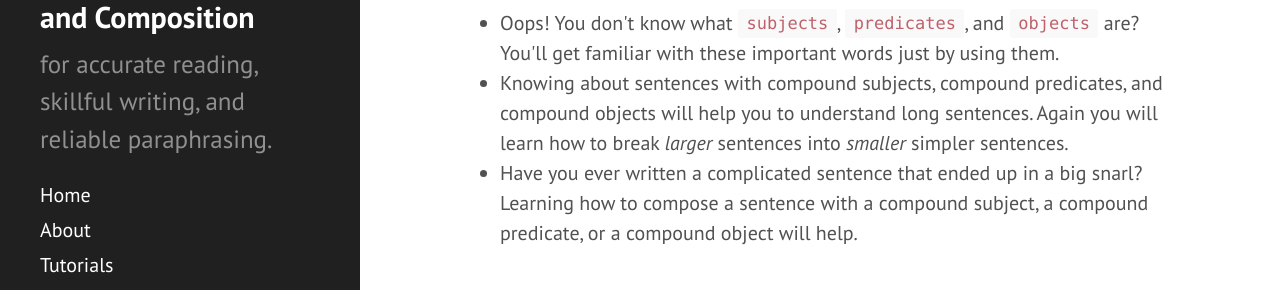
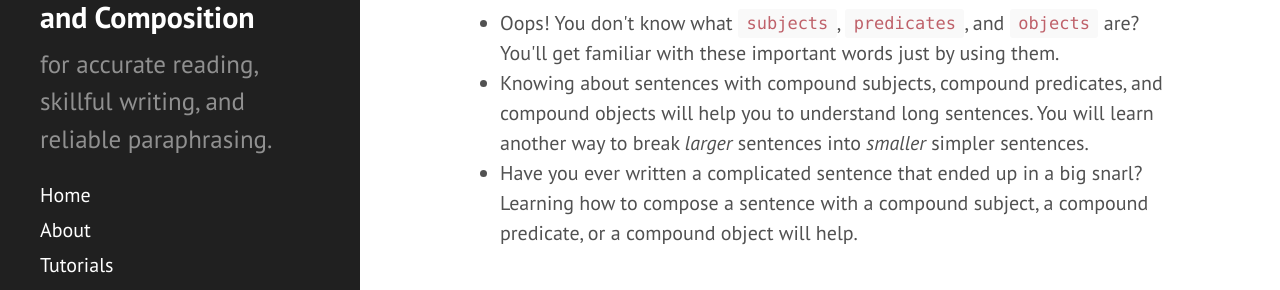
Before and after one commit to srogersact/srogersact.github.io, a Jekyll site: the page index.html, which Jekyll copies as it is, in a window 1280 px wide and 900 px high, scrolled down 523 px. Shown: the part 492-782 px from the top of the window. Built offline with Jekyll 4.4.1, drawn with Linux system fonts in a browser that asks for light colours.

Commit message:
Small change.

```diff
--- a/index.html
+++ b/index.html
@@ -107,7 +107,7 @@
 <p>Sometimes sentences have a compound subject, a compound predicate, or a compound object. </p>
 <ul>
   <li>Oops! You don't know what <code class="highlighter-rouge">subjects</code>, <code class="highlighter-rouge">predicates</code>, and <code class="highlighter-rouge">objects</code> are?  You'll get familiar with these important words just by using them.</li>
-  <li>Knowing about sentences with compound subjects, compound predicates, and compound objects will help you to understand long sentences. Again you will learn how to break <em>larger</em> sentences into <em>smaller</em> simpler sentences. </li>
+  <li>Knowing about sentences with compound subjects, compound predicates, and compound objects will help you to understand long sentences. You will learn another way to break <em>larger</em> sentences into <em>smaller</em> simpler sentences. </li>
    <li>Have you ever written a complicated sentence that ended up in a big snarl? Learning how to compose a sentence with a compound subject, a compound predicate, or a compound object will help.</li>
 </ul>
 <!-- <ul>
```
